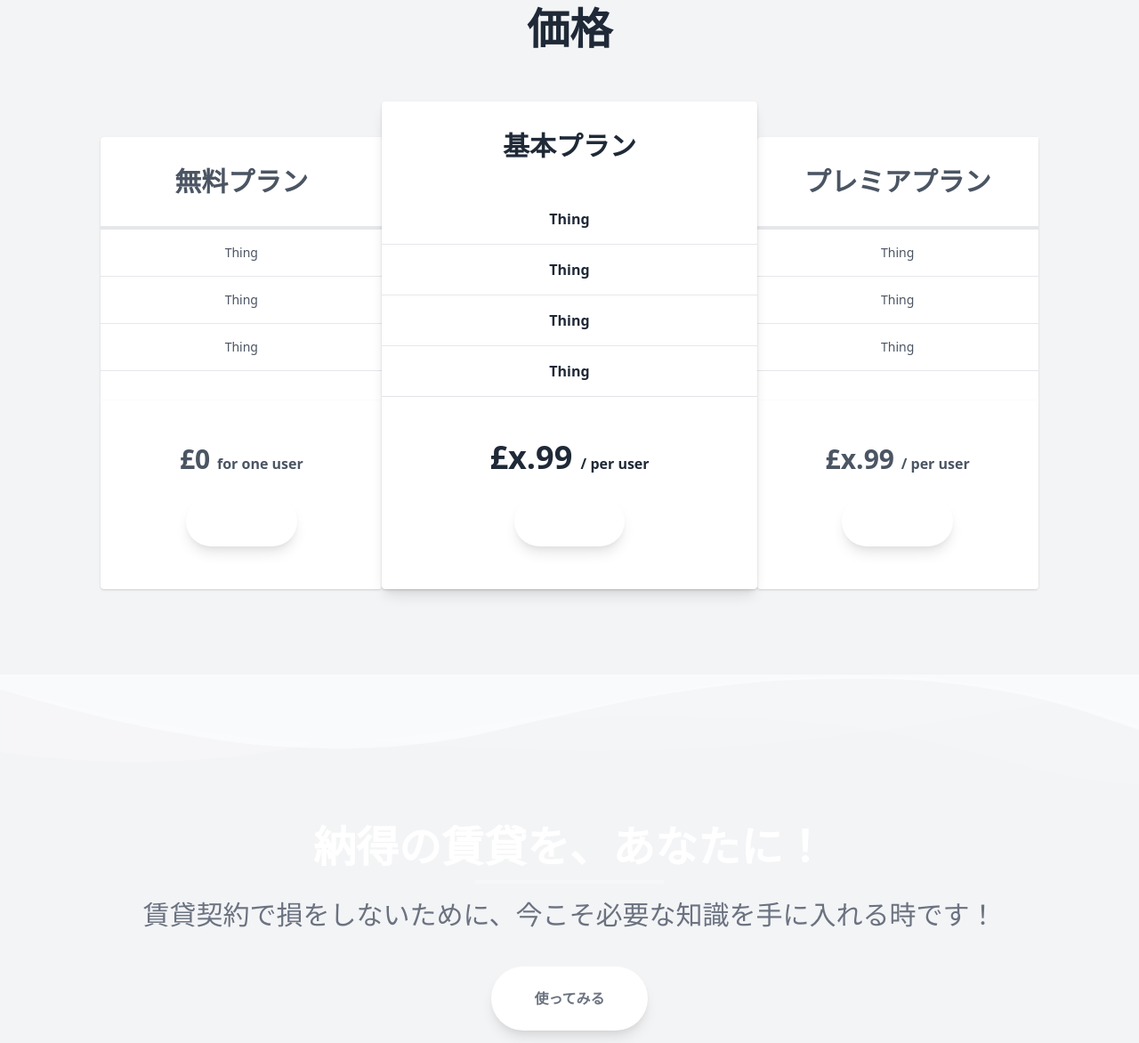
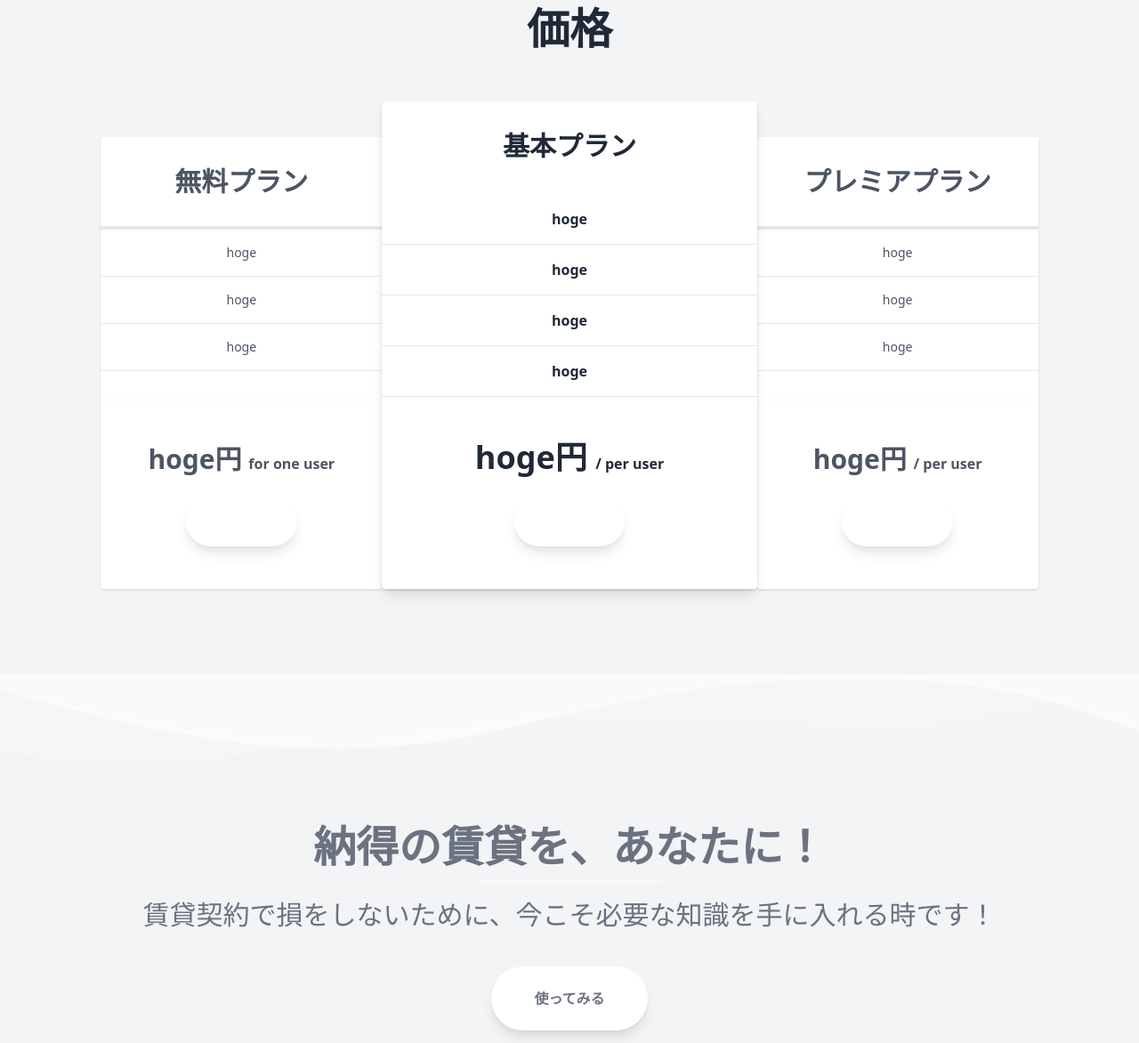
Before and after one commit to s1f102201560/rent_checker, a Django app: page / in a window 1280 px wide. Shown: the part 2154-3326 px from the top of the page at 89% size. Run offline with Django 4.2, Linux system fonts and the light colour scheme; some libraries are stand-ins or nearby versions; some web fonts are replaced.

Commit message:
トップページ、デザイン、修正

```diff
--- a/src/app/templates/app/top.html
+++ b/src/app/templates/app/top.html
@@ -469,14 +469,14 @@
               無料プラン
             </div>
             <ul class="w-full text-center text-sm">
-              <li class="border-b py-4">Thing</li>
-              <li class="border-b py-4">Thing</li>
-              <li class="border-b py-4">Thing</li>
+              <li class="border-b py-4">hoge</li>
+              <li class="border-b py-4">hoge</li>
+              <li class="border-b py-4">hoge</li>
             </ul>
           </div>
           <div class="flex-none mt-auto bg-white rounded-b rounded-t-none overflow-hidden shadow p-6">
             <div class="w-full pt-6 text-3xl text-gray-600 font-bold text-center">
-              £0
+              hoge円
               <span class="text-base">for one user</span>
             </div>
             <div class="flex items-center justify-center">
@@ -491,15 +491,15 @@
             <div class="w-full p-8 text-3xl font-bold text-center">基本プラン</div>
             <div class="h-1 w-full gradient my-0 py-0 rounded-t"></div>
             <ul class="w-full text-center text-base font-bold">
-              <li class="border-b py-4">Thing</li>
-              <li class="border-b py-4">Thing</li>
-              <li class="border-b py-4">Thing</li>
-              <li class="border-b py-4">Thing</li>
+              <li class="border-b py-4">hoge</li>
+              <li class="border-b py-4">hoge</li>
+              <li class="border-b py-4">hoge</li>
+              <li class="border-b py-4">hoge</li>
             </ul>
           </div>
           <div class="flex-none mt-auto bg-white rounded-b rounded-t-none overflow-hidden shadow p-6">
             <div class="w-full pt-6 text-4xl font-bold text-center">
-              £x.99
+              hoge円
               <span class="text-base">/ per user</span>
             </div>
             <div class="flex items-center justify-center">
@@ -515,14 +515,14 @@
               プレミアプラン
             </div>
             <ul class="w-full text-center text-sm">
-              <li class="border-b py-4">Thing</li>
-              <li class="border-b py-4">Thing</li>
-              <li class="border-b py-4">Thing</li>
+              <li class="border-b py-4">hoge</li>
+              <li class="border-b py-4">hoge</li>
+              <li class="border-b py-4">hoge</li>
             </ul>
           </div>
           <div class="flex-none mt-auto bg-white rounded-b rounded-t-none overflow-hidden shadow p-6">
             <div class="w-full pt-6 text-3xl text-gray-600 font-bold text-center">
-              £x.99
+              hoge円
               <span class="text-base">/ per user</span>
             </div>
             <div class="flex items-center justify-center">
@@ -558,7 +558,7 @@
     </g>
   </svg>
   <section class="container mx-auto text-center py-6 mb-12">
-    <h2 class="w-full my-2 text-5xl font-bold leading-tight text-center text-white">
+    <h2 class="w-full my-2 text-5xl font-bold leading-tight text-center">
       納得の賃貸を、あなたに！
     </h2>
     <div class="w-full mb-4">
@@ -585,13 +585,13 @@
           <p class="uppercase text-gray-500 md:mb-6">Links</p>
           <ul class="list-reset mb-6">
             <li class="mt-2 inline-block mr-2 md:block md:mr-0">
-              <a href="#" class="no-underline hover:underline text-gray-800 hover:text-pink-500">FAQ</a>
+              <a href="#" class="no-underline hover:underline text-gray-800 hover:text-yellow-500">FAQ</a>
             </li>
             <li class="mt-2 inline-block mr-2 md:block md:mr-0">
-              <a href="#" class="no-underline hover:underline text-gray-800 hover:text-pink-500">Help</a>
+              <a href="#" class="no-underline hover:underline text-gray-800 hover:text-yellow-500">Help</a>
             </li>
             <li class="mt-2 inline-block mr-2 md:block md:mr-0">
-              <a href="#" class="no-underline hover:underline text-gray-800 hover:text-pink-500">Support</a>
+              <a href="#" class="no-underline hover:underline text-gray-800 hover:text-yellow-500">Support</a>
             </li>
           </ul>
         </div>
@@ -599,10 +599,10 @@
           <p class="uppercase text-gray-500 md:mb-6">Legal</p>
           <ul class="list-reset mb-6">
             <li class="mt-2 inline-block mr-2 md:block md:mr-0">
-              <a href="#" class="no-underline hover:underline text-gray-800 hover:text-pink-500">Terms</a>
+              <a href="#" class="no-underline hover:underline text-gray-800 hover:text-yellow-500">Terms</a>
             </li>
             <li class="mt-2 inline-block mr-2 md:block md:mr-0">
-              <a href="#" class="no-underline hover:underline text-gray-800 hover:text-pink-500">Privacy</a>
+              <a href="#" class="no-underline hover:underline text-gray-800 hover:text-yellow-500">Privacy</a>
             </li>
           </ul>
         </div>
@@ -610,10 +610,10 @@
           <p class="uppercase text-gray-500 md:mb-6">Team</p>
           <ul class="list-reset mb-6">
             <li class="mt-2 inline-block mr-2 md:block md:mr-0">
-              <a href="#" class="no-underline hover:underline text-gray-800 hover:text-pink-500">About Us</a>
+              <a href="#" class="no-underline hover:underline text-gray-800 hover:text-yellow-500">About Us</a>
             </li>
             <li class="mt-2 inline-block mr-2 md:block md:mr-0">
-              <a href="#" class="no-underline hover:underline text-gray-800 hover:text-pink-500">Contact</a>
+              <a href="#" class="no-underline hover:underline text-gray-800 hover:text-yellow-500">Contact</a>
             </li>
           </ul>
         </div>
```
